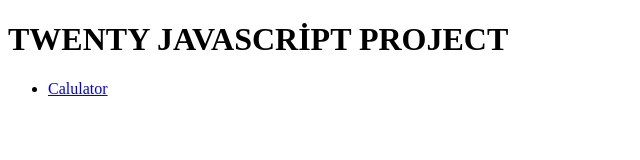
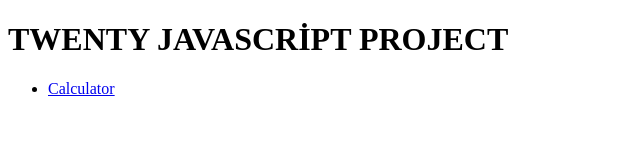
Before and after one commit to YildizAydogan/20JavascriptProject, a plain HTML site: page index.html in a window 1280 px wide. Shown: the full height of the page, 0-640 px from the left. Drawn offline with Linux system fonts and the light colour scheme.

Commit message:
test link

```diff
--- a/index.html
+++ b/index.html
@@ -9,7 +9,7 @@
 <body>
 	<h1>TWENTY JAVASCRİPT PROJECT</h1>
 	<ul>
-		<li><a href="/calculator/">Calulator</a></li>
+		<li><a href="calculator/">Calculator</a></li>
 	</ul>
 </body>
 </html>
```
